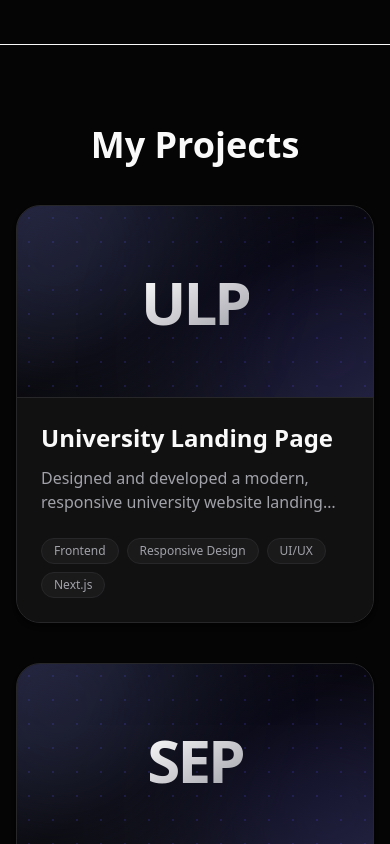
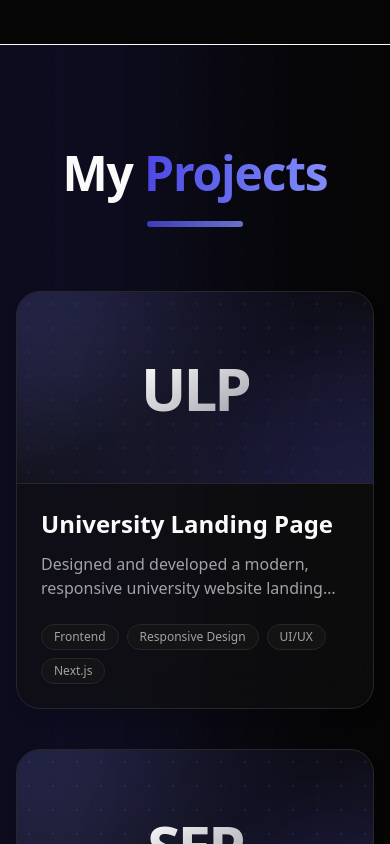
Before and after one commit to punit1703/personal-portfolio, a Next.js app: page / in a window 390 px wide. Shown: the part 800-1644 px from the top of the page. Built offline with nearby package versions, Linux system fonts and the light colour scheme.

Commit message:
Redesigned project section

```diff
--- a/components/ProjectCard.tsx
+++ b/components/ProjectCard.tsx
@@ -8,26 +8,26 @@ export default function ProjectCard({ project, onClick }: { project: any, onClic
     <motion.div
       layoutId={`card-${project.title}`}
       onClick={onClick}
-      className="w-full cursor-pointer bg-[var(--card)] text-[var(--card-foreground)] rounded-3xl overflow-hidden shadow-md hover:shadow-2xl border border-[var(--border)] transition-all hover:scale-[1.02]"
+      className="group w-full cursor-pointer bg-[var(--card)]/60 backdrop-blur-xl text-[var(--card-foreground)] rounded-3xl overflow-hidden shadow-lg hover:shadow-[0_8px_30px_rgb(0,0,0,0.12)] border border-[var(--border)] hover:border-[var(--primary)]/50 transition-all duration-500 hover:-translate-y-2"
     >
-      <div className="flex flex-col md:flex-row">
-        <div className="w-full md:w-5/12 relative overflow-hidden bg-gradient-to-br from-[var(--primary)]/10 via-[var(--background)] to-[var(--accent)]/10 flex items-center justify-center p-8 border-b sm:border-b-0 sm:border-r border-[var(--border)] h-48 md:h-auto">
+      <div className="flex flex-col md:flex-row h-full">
+        <div className="w-full md:w-5/12 relative overflow-hidden bg-gradient-to-br from-[var(--primary)]/10 via-transparent to-[var(--accent)]/10 flex items-center justify-center p-8 border-b sm:border-b-0 sm:border-r border-[var(--border)] group-hover:border-[var(--primary)]/30 transition-colors duration-500 h-48 md:h-auto">
           <div className="absolute inset-0 opacity-20" style={{ backgroundImage: "radial-gradient(var(--primary) 1.5px, transparent 1.5px)", backgroundSize: "24px 24px" }}></div>
-          <motion.h2 layoutId={`title-${project.title}`} className="text-6xl md:text-8xl font-black text-transparent bg-clip-text bg-gradient-to-br from-white to-[var(--muted-foreground)] opacity-20 z-10 text-center tracking-tighter">
+          <motion.h2 layoutId={`title-${project.title}`} className="text-6xl md:text-8xl font-black text-transparent bg-clip-text bg-gradient-to-br from-white to-[var(--muted-foreground)] opacity-20 group-hover:opacity-40 group-hover:scale-110 transition-all duration-700 ease-out z-10 text-center tracking-tighter">
             {project.title.split(' ').map((w: string) => w[0]).join('').substring(0,3).toUpperCase()}
           </motion.h2>
           <div className="absolute -bottom-20 -right-20 w-60 h-60 bg-[var(--primary)] rounded-full blur-[80px] opacity-20"></div>
           <div className="absolute -top-20 -left-20 w-60 h-60 bg-[var(--accent)] rounded-full blur-[80px] opacity-20"></div>
         </div>
 
-        <div className="w-full md:w-7/12 p-6 sm:p-10 flex flex-col justify-center bg-[var(--card)]">
+        <div className="w-full md:w-7/12 p-6 sm:p-10 flex flex-col justify-center bg-transparent">
           <h1 className="text-2xl sm:text-3xl font-bold mb-3">{project.title}</h1>
           <p className="text-[var(--muted-foreground)] text-base line-clamp-2">
             {project.description}
           </p>
           <div className="flex flex-wrap gap-2 mt-6">
             {project.tags?.map((tag: string, index: number) => (
-              <span key={index} className="text-xs bg-[var(--muted)] text-[var(--muted-foreground)] border border-[var(--border)] px-3 py-1 rounded-full">
+              <span key={index} className="text-xs bg-[var(--muted)]/50 backdrop-blur-sm text-[var(--muted-foreground)] border border-[var(--border)] px-3 py-1 rounded-full group-hover:border-[var(--primary)]/40 group-hover:text-[var(--foreground)] transition-all duration-300">
                 {tag}
               </span>
             ))}
--- a/components/ProjectPage.tsx
+++ b/components/ProjectPage.tsx
@@ -19,10 +19,23 @@ export default function ProjectPage() {
   const selectedProject: any = projects.find((p: any) => p.title === selectedId);
 
   return (
-    <div className="space-y-8 py-10 px-4 relative max-w-6xl mx-auto min-h-screen">
-      <h1 className="font-bold text-4xl text-center my-10">My Projects</h1>
+    <div className="relative min-h-screen w-full overflow-hidden bg-[var(--background)]">
+      {/* Ambient Background Effects */}
+      <div className="absolute inset-0 z-0 pointer-events-none">
+        <div className="absolute top-[-10%] left-[-10%] w-[50%] h-[50%] bg-[var(--primary)] rounded-full blur-[120px] opacity-20"></div>
+        <div className="absolute bottom-[-10%] right-[-10%] w-[50%] h-[50%] bg-[var(--accent)] rounded-full blur-[120px] opacity-20"></div>
+        <div className="absolute inset-0 opacity-[0.03]" style={{ backgroundImage: "radial-gradient(var(--foreground) 1px, transparent 1px)", backgroundSize: "32px 32px" }}></div>
+      </div>
 
-      <div className="grid grid-cols-1 gap-10">
+      <div className="space-y-8 py-10 px-4 relative z-10 max-w-6xl mx-auto">
+        <div className="text-center my-16 relative">
+          <h1 className="font-black text-5xl md:text-7xl mb-6 tracking-tight">
+            My <span className="text-transparent bg-clip-text bg-gradient-to-r from-[var(--primary)] to-[var(--accent)]">Projects</span>
+          </h1>
+          <div className="w-24 h-1.5 bg-gradient-to-r from-[var(--primary)] to-[var(--accent)] mx-auto rounded-full mb-6 opacity-80"></div>
+        </div>
+
+        <div className="grid grid-cols-1 gap-10">
         {projects.length === 0 && (
           <p className="text-center text-[var(--muted-foreground)]">Loading projects...</p>
         )}
@@ -101,6 +114,7 @@ export default function ProjectPage() {
           </>
         )}
       </AnimatePresence>
+      </div>
     </div>
   );
 }
```
